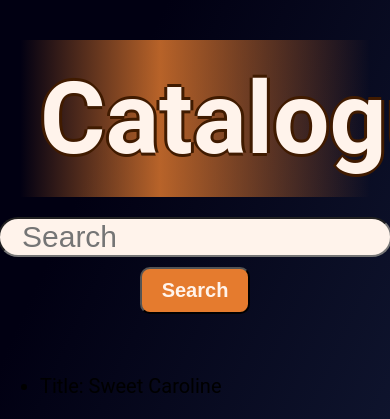
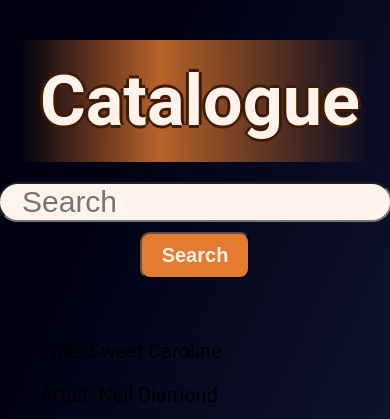
Before and after one commit to jessebrusa/django_guitainer, a Django app: page /catalogue/ in a window 390 px wide; the page is wider, and only the part inside the window is pictured. Shown: the part 60-479 px from the top of that part. Run offline with Django 5.2, Linux system fonts and the light colour scheme; a user stored in the database is signed in; data comes from the database, SQL or seed files in the repository; some libraries are stand-ins or nearby versions.

Commit message:
fixed font size for headers in library and catalogue

```diff
--- a/static/css/stylesheet.css
+++ b/static/css/stylesheet.css
@@ -286,6 +286,11 @@ footer p {
     .headerItems {
         justify-content: center;
     }
+
+    .headerItems .headerContainer h1 {
+        margin: 0;
+        font-size: 3.5rem;
+    }
 }
 
 
@@ -303,9 +308,7 @@ footer p {
         font-size: 1.5rem;
     }
 
-    .headerItems .headerContainer h1 {
-        margin: 0;
-    }
+
 }
 
 /* Hide the second navbar on screens larger than 800px */
```
